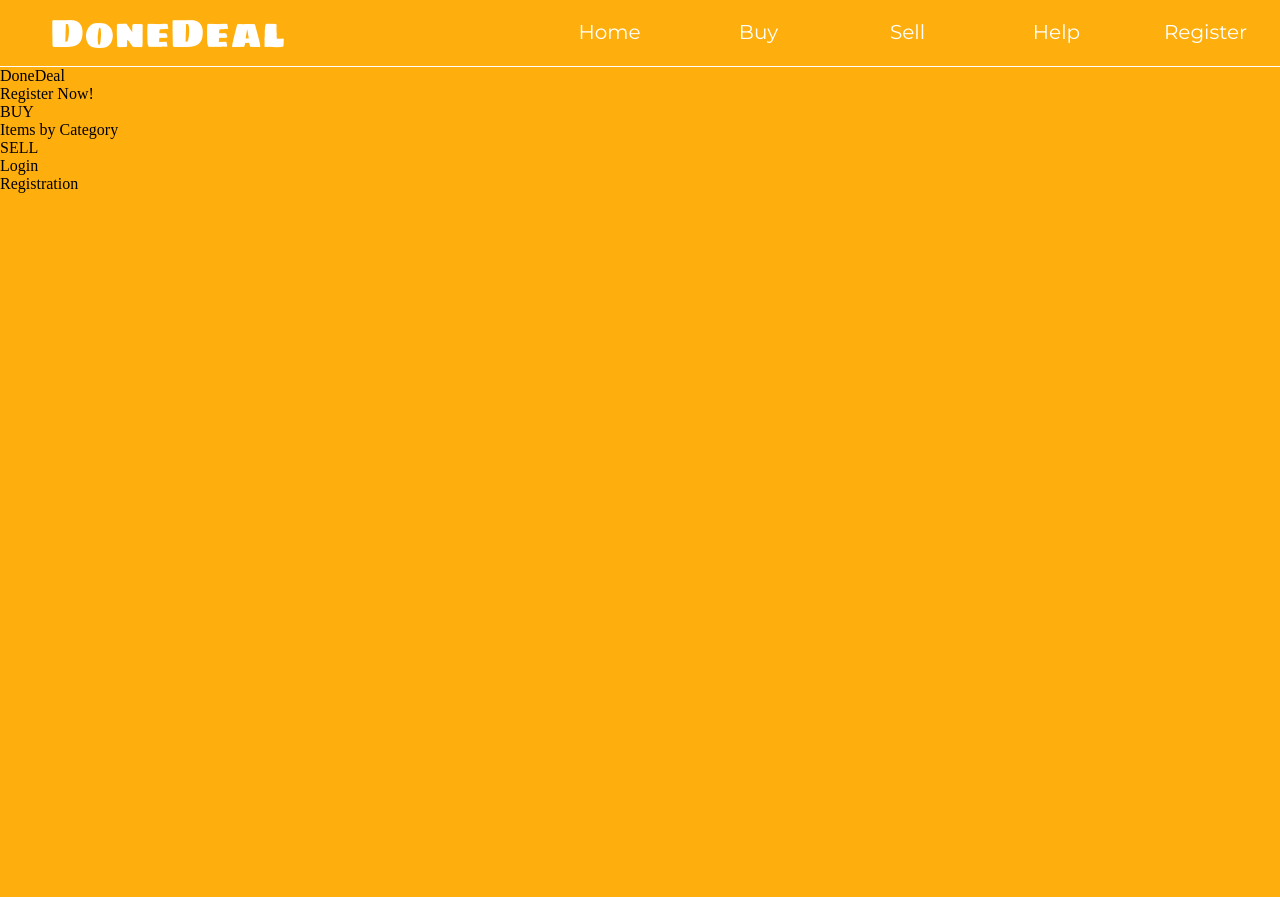
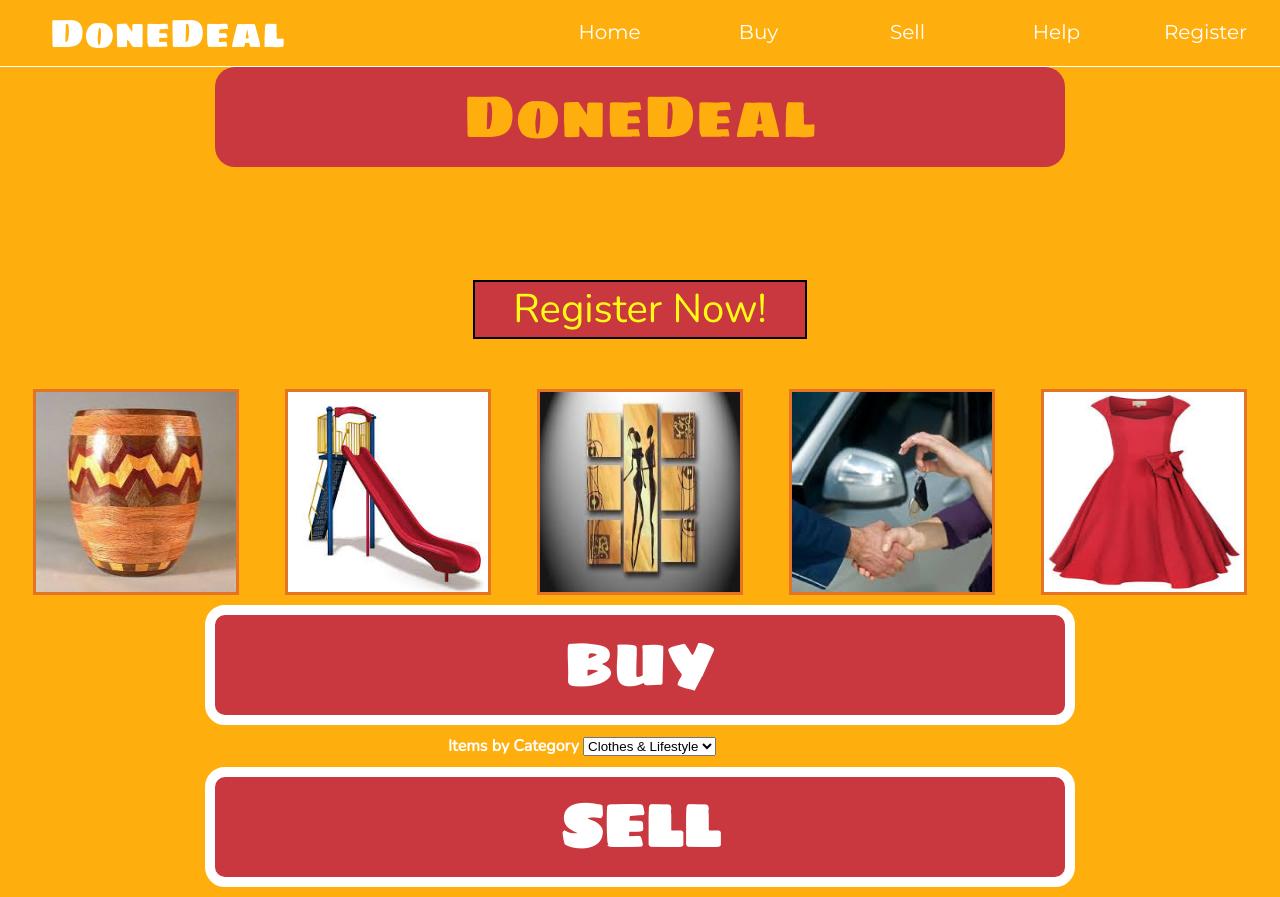
Before and after one commit to McCent/DoneDeal, a plain HTML site: page index.html in a window 1280 px wide. Before the commit the page ends 800 px from the top, so only its background shows below. Drawn offline with nearby package versions, Linux system fonts and the light colour scheme.

Commit message:
Finished landing page

```diff
--- a/index.html
+++ b/index.html
@@ -1,5 +1,4 @@
 <!DOCTYPE html>
-<!-- Change made to the file to see what happens in GitHub-->
 <html lang="en">
 	<head>
 	<meta charset="UTF-8>"
@@ -26,14 +25,95 @@
 			color: #fff;
 			padding: 5px 0;
 			text-decoration: none;
+			font-size: 20px
 		}
 
-		#logoNav	{
+		#logoNav{
 			font-size: 20px;
 			font-family: Sigmar One, Arial, sans-serif;
+
 		}
 
-		@media screen and (min-width: 800px){
+		.button	{
+			width: auto;
+			height:100px;
+			border-radius: 20px;
+			background-color: #C9383F;
+			text-align: center;
+			font-size: 60px;
+			font-family: Sigmar One, Arial, sans-serif;
+			color: #ffaf0d;
+			margin: 10px;
+		}
+
+		#logo	{
+			font-family: Sigmar One, Arial, sans-serif;
+			display:none;
+			margin-left: auto;
+			margin-right: auto;
+		}
+
+		#register	{
+			width: 330px;
+			height:55px;
+			margin-left: auto;
+			margin-right: auto;
+			background-color: #C9383F;
+			border: 2px solid black;
+			text-align: center;
+			font-size: 40px;
+			font-family: Nunito, Arial, sans-serif;
+			color: #fffb15;
+			margin-top: 50px;
+			margin-bottom: 10px;
+		}
+
+		#buy, #sell	{
+			color: #fff;
+			border: 10px solid white;
+		}
+
+		.promo{
+			display: flex;
+			justify-content: space-around;
+			margin: 50px 10px 0 10px;
+		}
+
+		img	{
+			height: 200px;
+			width: 200px;
+			border: 3px solid rgba(201,56,63,0.5);
+			margin-left: 5px;
+			margin-right: 5px
+		}
+
+		#category{
+				width: 50%;
+				margin-left: auto;
+				margin-right: auto;
+				color: #fff;
+				font-family: Nunito;
+		}
+
+		#p4{
+			display: none;
+		}
+
+		#p5{
+			display: none;
+		}
+
+		#p6{
+			display: none;
+		}
+
+		#p7{
+			display: none;
+		}
+
+
+
+		@media screen and (min-width: 900px){
 
 			nav{
 			width: 100%;
@@ -51,10 +131,115 @@
 				padding: 0 250px 0 50px;
 				font-size: 40px
 			}
+
+			.promo{
+				margin-top: 50px;
+			}
+
+			#p4{
+				display: block;
+			}
+
+			.button{
+				width: 850px;
+				margin-right: auto;
+				margin-left: auto;
+			}
+
+			#category{
+				width: 40%;
+			}
+
+			#register{
+				margin-top: 213px;
+			}
+
 		}
 
-		</style>
+		@media screen and (min-width: 1100px){
+
+			#logo{
+				display: block;
+				margin: auto;
+			}
+
+			#p4{
+				display: block;
+			}
+
+			#p5{
+				display: block;
+			}
+
+			#category{
+				width: 30%;
+			}
+
+			#register{
+				margin-top: 113px;
+			}
+
+		}
+
+		@media screen and (min-width: 1300px){
+
+
+			#p4{
+				display: block;
+			}
+
+			#p5{
+				display: block;
+			}
+
+			#category{
+				width: 25%;
+			}
+
+		}
+
+		@media screen and (min-width: 1500px){
+
+			#p4{
+				display: block;
+			}
+
+			#p5{
+				display: block;
+			}
+
+			#p6{
+				display: block;
+			}
+
+			#category{
+				width: 20%;
+			}
+		}
+
+		@media screen and (min-width: 1700px){
+
+			#p4{
+				display: block;
+			}
+
+			#p5{
+				display: block;
+			}
+
+			#p6{
+				display: block;
+			}
+
+			#p7{
+				display: block;
+			}
+		}
+
+	</style>
+
 	</head>
+
 	<body>
 
 		<nav>
@@ -74,29 +259,48 @@
 		</nav>
 		<section class="container">
 
-			<div id="logo">DoneDeal
+			<div id="logo" class="button">DoneDeal
 			</div>
 
 			<div id="register">Register Now!
 			</div>
 
-			<div id="promo1">
+
+			<div class="promo">
+				<img id="p1" src="images/vase.jpg" alt="Vase"/>
+				<img id="p2" src="images/slide.jpg" alt="Slide"/>
+				<img id="p3" src="images/painting.jpg" alt="Painting"/>
+				<img id="p4" src="images/car.jpg" alt="Car"/>
+				<img id="p5" src="images/dress.jpg" alt="Dress"/>
+				<img id="p6" src="images/house.jpg" alt="House"/>
+				<img id="p7" src="images/tennis.jpg" alt="Tennis"/>
 			</div>
 
-			<div id="promo2">
+			<div id="buy" class="button">BUY
 			</div>
 
-			<div id="promo3">
+			<div  id="category">
+				<label for="category"><strong>Items by Category</style><strong></label>
+				<select>
+					<optgroup label="Popular"></optgroup>
+						<option value="clothes">Clothes & Lifestyle</option>
+						<option value="house">House & DIY</option>
+						<option value="motor">Motor</option>
+						<option value="propert">Property</option>
+					</optgroup>
+					<optgroup label="More"></optgroup>
+						<option value="electronics">Electronics</option>
+						<option value="holidays">Holidays & Tickets</option>
+						<option value="music">Music & Education</option>
+						<option value="toys">Toys</option>
+					</optgroup>
+				</select>
 			</div>
 
-			<div id="buy">BUY
+			<div id="sell" class="button">SELL
 			</div>
 
-			<div id="category">Items by Category
-			</div>
-
-			<div id="sell">SELL
-			</div>
+			<!-- next section not required for landing page
 
 			<div id="login">Login
 			</div>
@@ -104,6 +308,8 @@
 			<div id="regForm">Registration
 			</div>
 
+			-->
+
 		</section>
 
 	</body>
```
Also changed, not shown: images/car.jpg (added), images/dress.jpg (added), images/house.jpg (added), images/painting.jpg (added), images/slide.jpg (added), images/tennis.jpg (added), images/vase.jpg (added).
